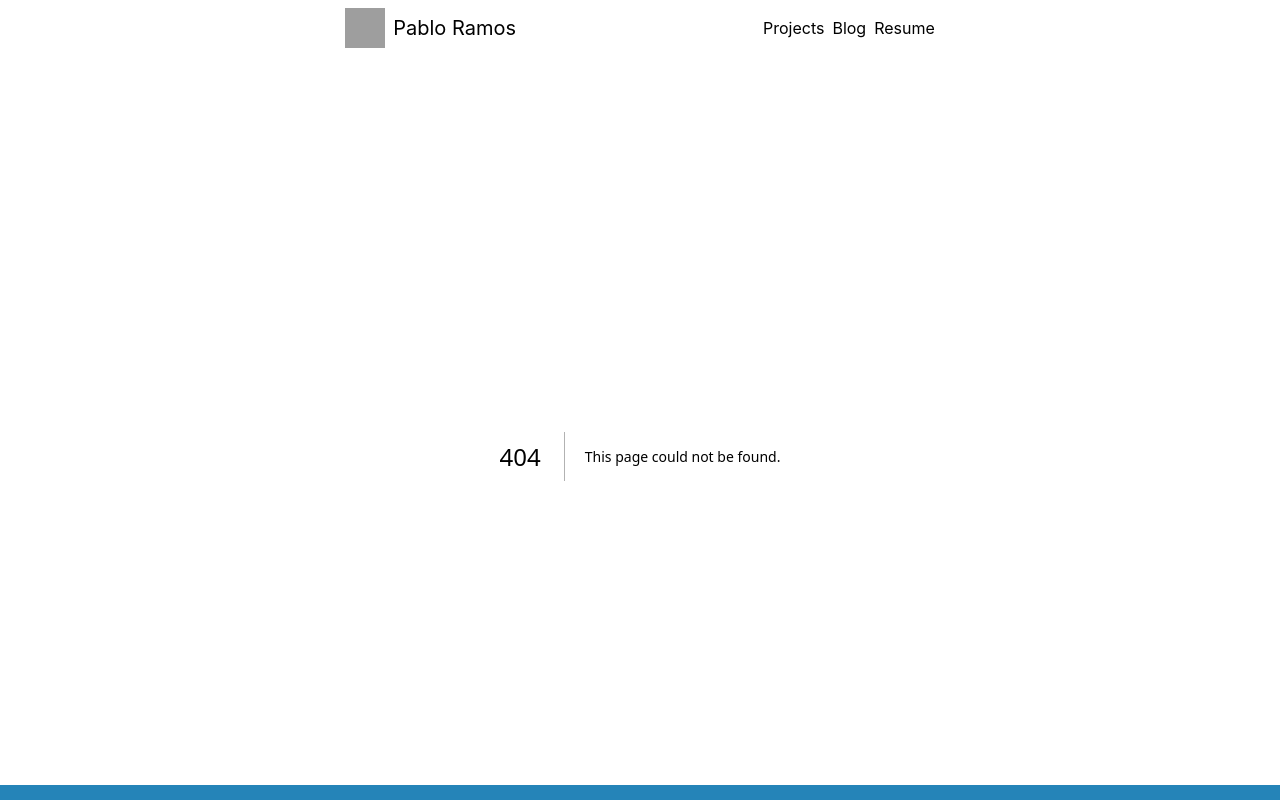
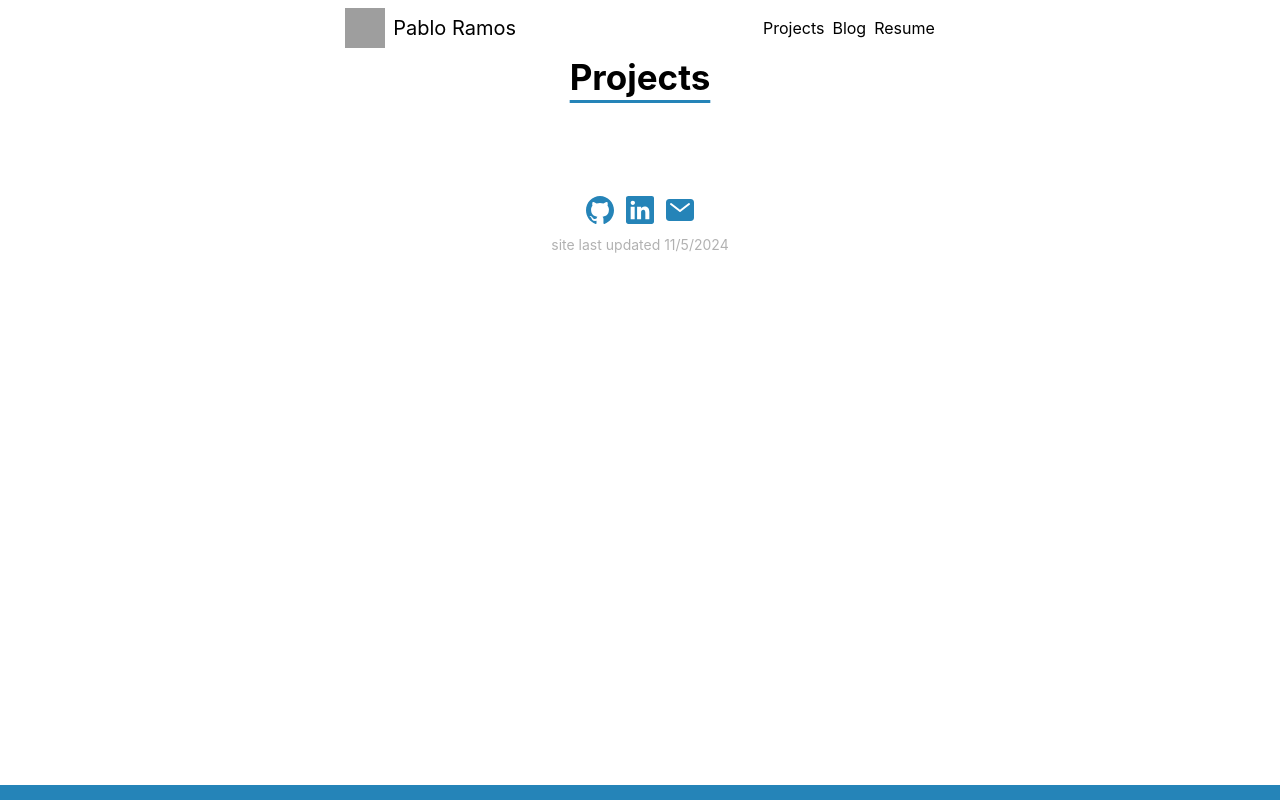
Before and after one commit to shmablo/pablos-page, a Next.js app: page /projects in a window 1280 px wide. Before the commit this address had no page. Shown: the top 800 px of the page. Built offline with nearby package versions, Linux system fonts and the light colour scheme; grey boxes are pictures that could not be loaded.

Commit message:
Added a Projects page and fixed some styles

```diff
--- a/pages/index.js
+++ b/pages/index.js
@@ -1,4 +1,5 @@
-import { Container,
+import {
+  Container,
   Box,
   Heading,
   Image,
@@ -51,7 +52,7 @@ const Page = () => {
           >
             <Image
               src={'images/Pablo_headshot.jpg'}
-              borderColor="#5F967C"
+              borderColor="#2584b8"
               borderWidth={2}
               borderStyle="solid"
               borderRadius="full"
--- /dev/null
+++ b/pages/projects.js
@@ -0,0 +1,37 @@
+import {
+    Container,
+    Heading,
+    SimpleGrid,
+    Center
+} from "@chakra-ui/react";
+import Section from "../components/section";
+import { WorkGridItem } from "../components/grid-item";
+
+import Layout from "../components/layouts/article";
+
+const Projects = () => {
+    return (
+        <Layout title="Projects">
+            <Container bg="white">
+                <Section>
+                    <Center>
+                        <Heading
+                            as="h3"
+                            fontSize={35}
+                            mb={4}
+                            align="center"
+                            textDecoration={'underline'}
+                            textUnderlineOffset={'10px'}
+                            textDecorationColor={'#2584b8'}
+                            color={'black'}
+                        >
+                            Projects
+                        </Heading>
+                    </Center>
+                </Section>
+            </Container>
+        </Layout>
+    )
+}
+
+export default Projects;
```
Lines whose indentation alone changed are shown as unchanged.
